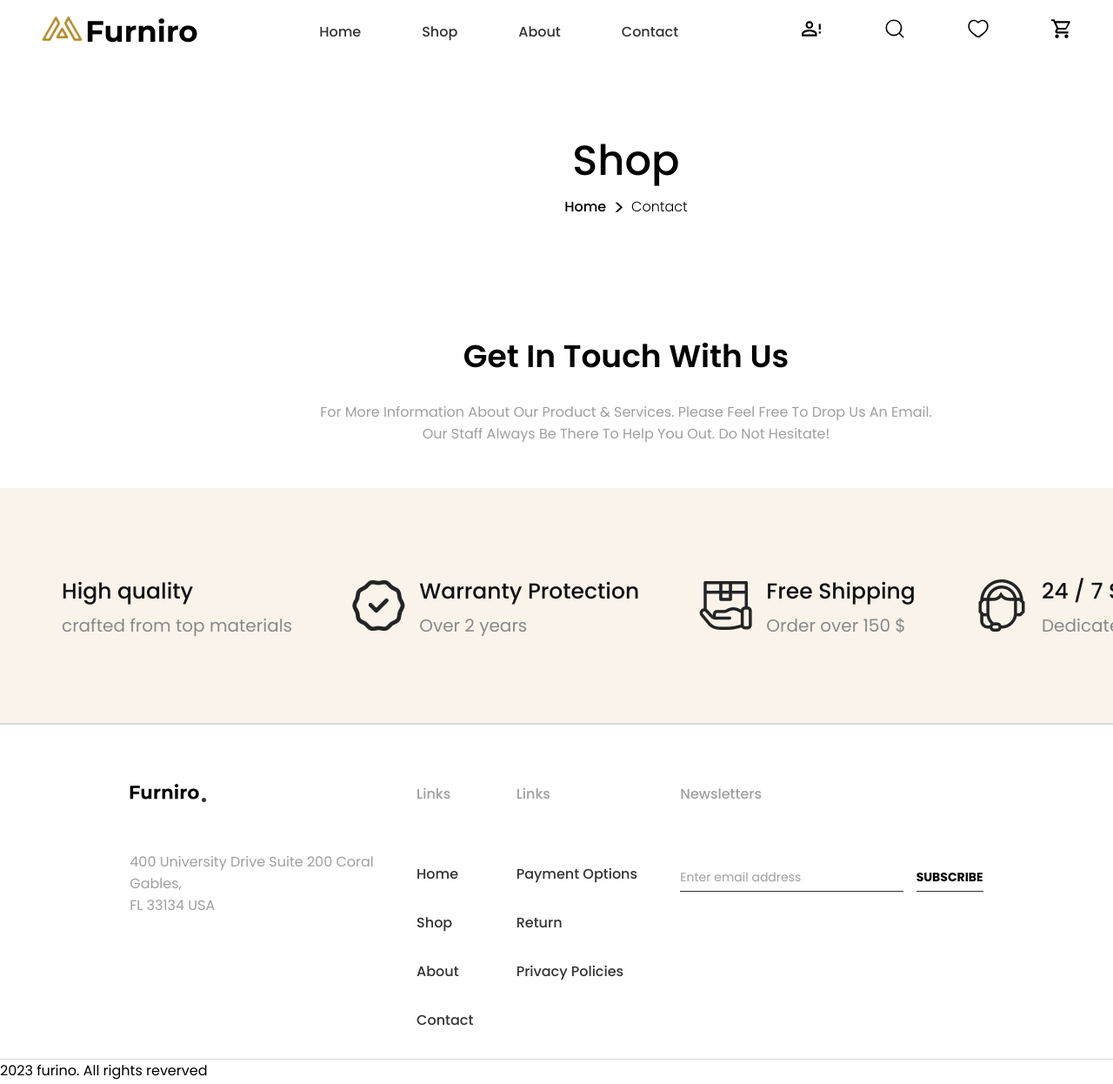
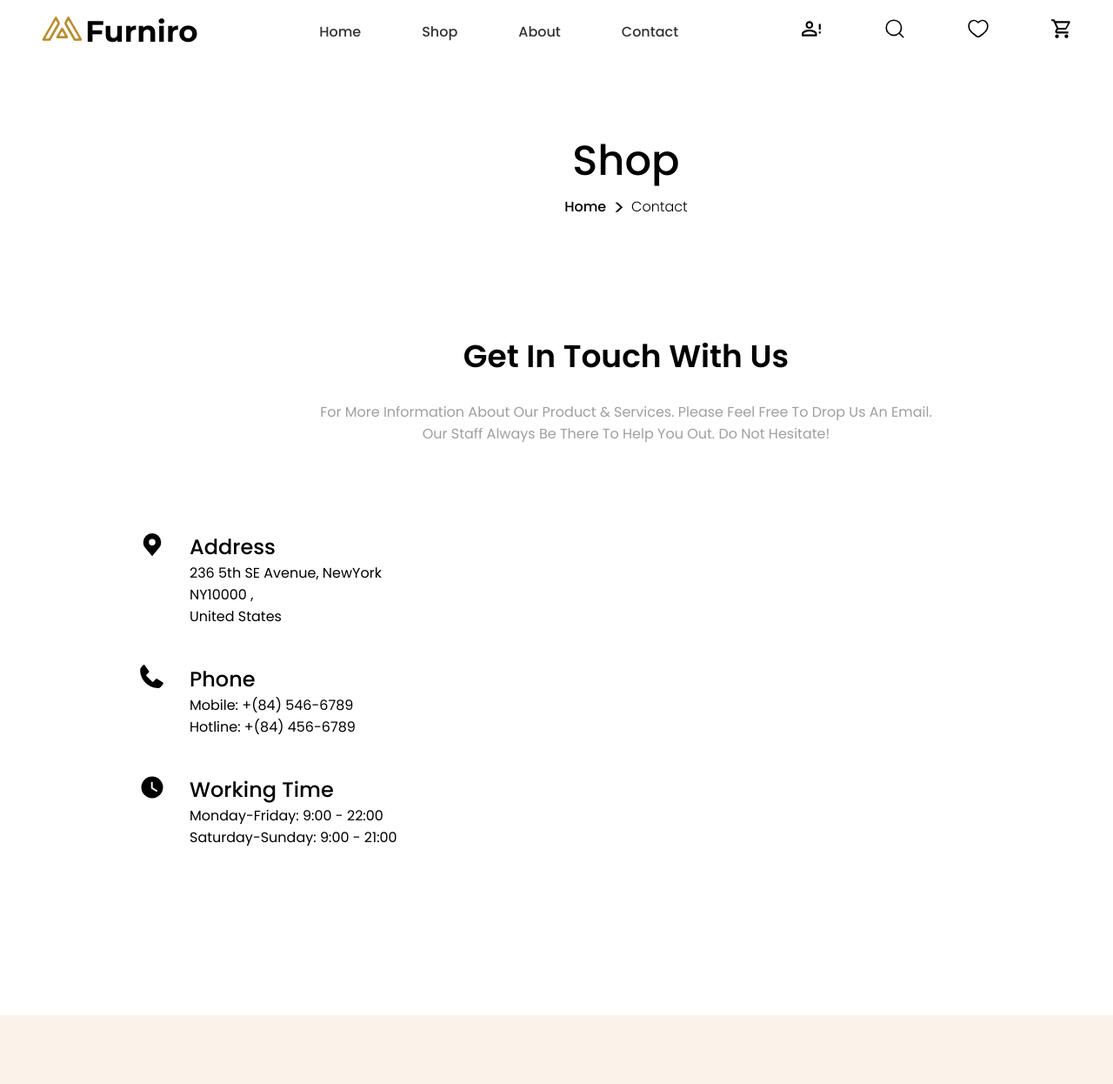
Before and after one commit to hossainpgmr/Furniro, a website: page contact.html in a window 1280 px wide. Shown: the top 1246 px of the page at 87% size. Drawn offline with Linux system fonts and the light colour scheme.

Commit message:
contact area detail styling done

```diff
--- a/contact.html
+++ b/contact.html
@@ -82,7 +82,42 @@
                             Staff Always Be There To
                             Help You Out. Do Not Hesitate!</p>
                     </div>
+                    <div class="contact-area">
+                        <div class="contact-detail">
+                            <div class="detail-item">
+                                <div class="icon">
+                                    <img src="./assets/location.svg" alt="">
+                                </div>
+                                <div class="texts">
+                                    <h4>Address</h4>
+                                    <p>236 5th SE Avenue, NewYork <br> NY10000 , <br> United States</p>
+                                </div>
+                            </div>
+                            <div class="detail-item">
+                                <div class="icon">
+                                    <img src="./assets/phone.svg" alt="">
+                                </div>
+                                <div class="texts">
+                                    <h4>Phone</h4>
+                                    <p>Mobile: +(84) 546-6789
+                                        <span>Hotline: +(84) 456-6789</span>
+                                    </p>
+                                </div>
+                            </div>
+                            <div class="detail-item">
+                                <div class="icon">
+                                    <img src="./assets/watch.svg" alt="">
+                                </div>
+                                <div class="texts">
+                                    <h4>Working Time</h4>
+                                    <p>Monday-Friday: 9:00 - 22:00
+                                        <span>Saturday-Sunday: 9:00 - 21:00</span>
+                                    </p>
+                                </div>
+                            </div>
+                        </div>
 
+                    </div>
                 </div>
             </div>
             <div class="shop-bottom">
--- a/sass/main.scss
+++ b/sass/main.scss
@@ -1045,6 +1045,35 @@ footer {
   gap: 24px;
   margin: 0 auto;
   padding: 100px 50px;
+  .contact-detail {
+    width: 100%;
+    // padding: 42px 56px;
 
+    .icon > img{
+      width: 30px;
+    }
+    .detail-item {
+      display: flex;
+      gap: 28px;
+      margin-bottom: 42px;
+      .texts {
+        h4 {
+          color: #000;
+          font-size: 24px;
+          font-weight: 500;
+          line-height: inherit;
+        }
+        p {
+          color: #000;
+          font-size: 16px;
+          font-weight: 400;
+          line-height: inherit;
+          span {
+            display: block;
+          }
+        }
+      }
+    }
+  }
 
 }
```
